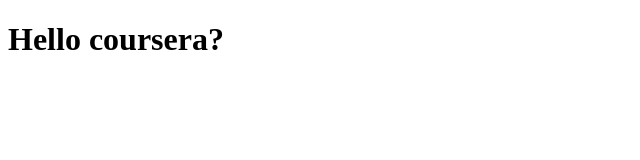
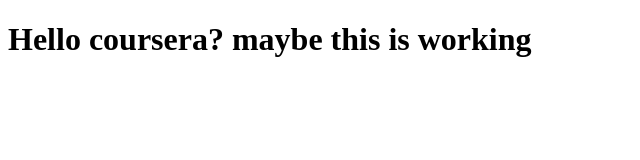
Before and after one commit to JhedexX/Coursera-Test, a plain HTML site: page site/index.html in a window 1280 px wide. Shown: the whole page, without its empty margins (0-640 px from the left). Drawn offline with Linux system fonts and the light colour scheme.

Commit message:
small adition

```diff
--- a/site/index.html
+++ b/site/index.html
@@ -4,6 +4,6 @@
 	<title>Hello coursera</title>
 </head>
 <body>
-<h1>Hello coursera?</h1>
+<h1>Hello coursera? maybe this is working</h1>
 </body>
 </html>
```
